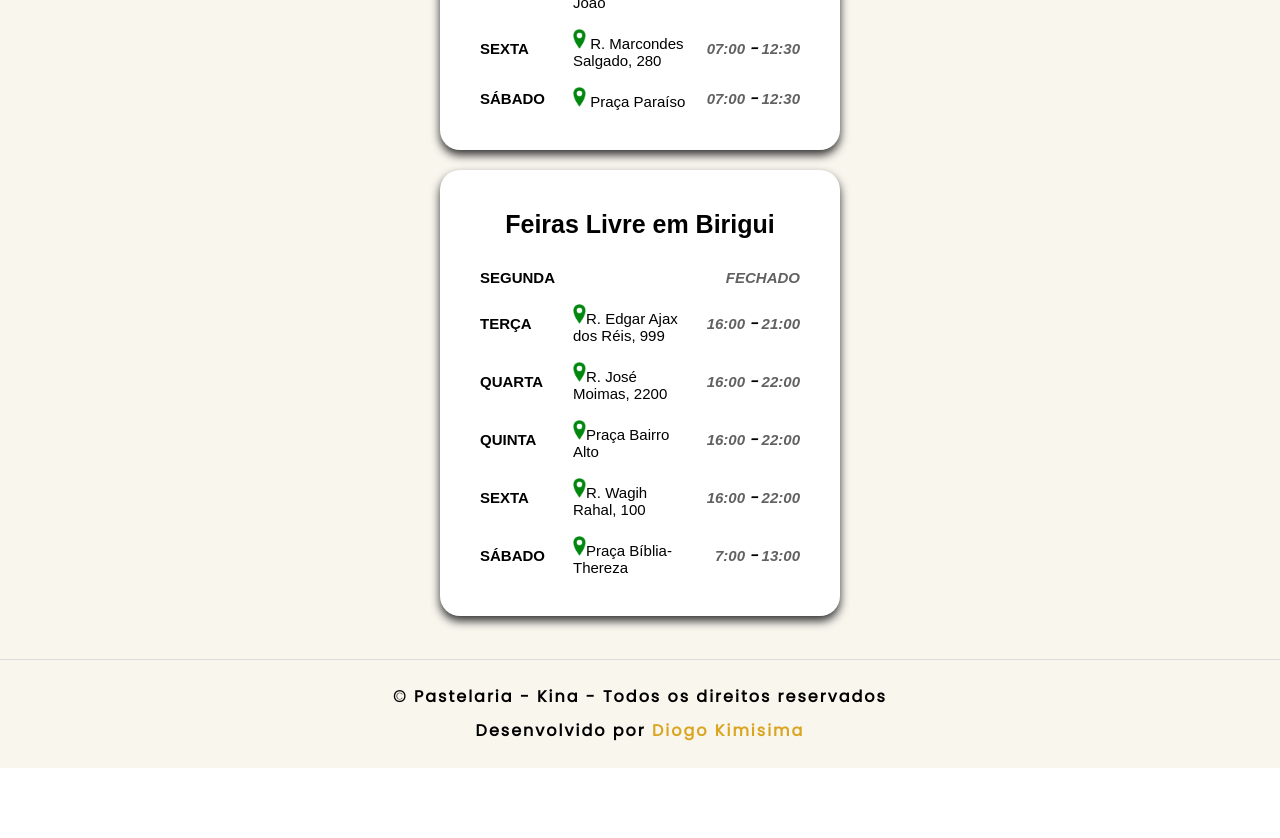
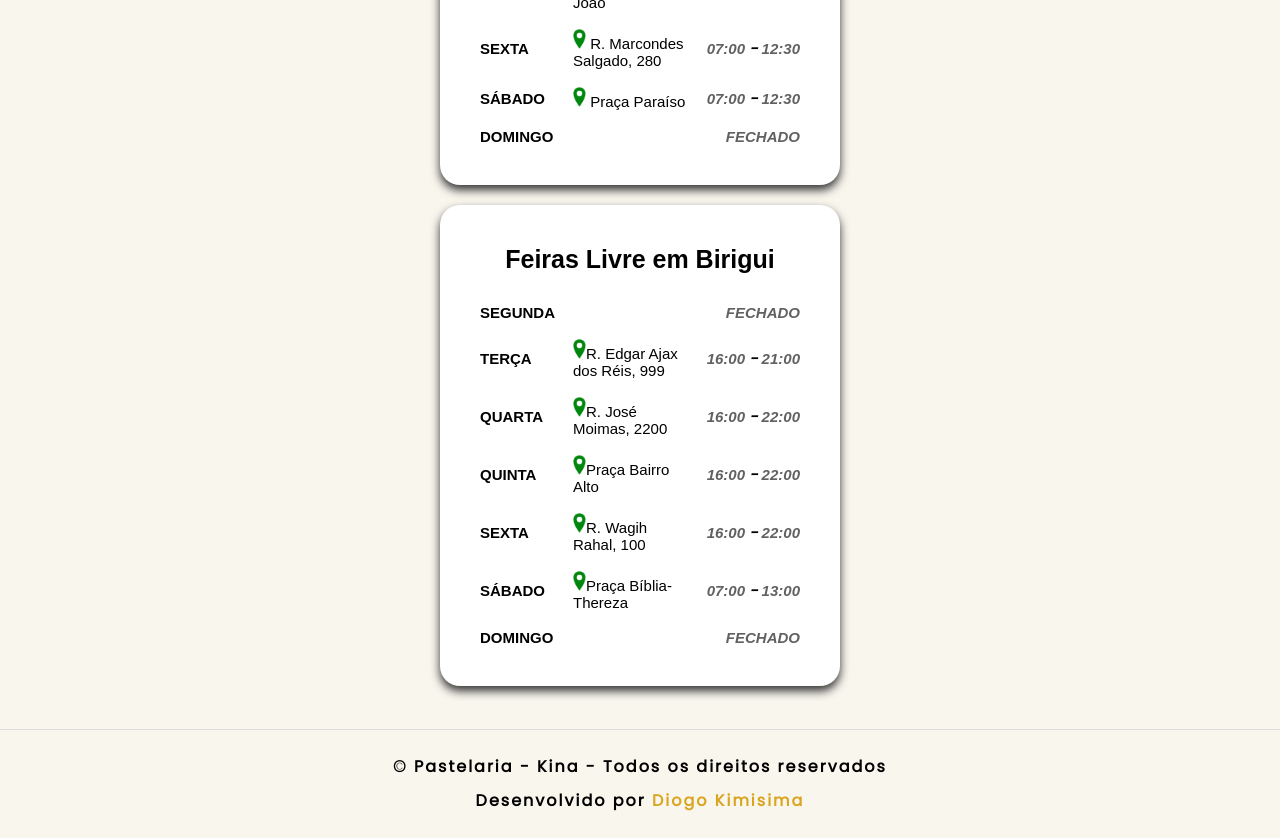
Before and after one commit to diogokimisima/Pastelaria-Kina, a React (Create React App) app: page / in a window 1280 px wide. Shown: the part 1880-2718 px from the top of the page. Before the commit the page ends 2648 px from the top, so only its background shows below. Built offline with nearby package versions, Linux system fonts and the light colour scheme.

Commit message:
Update index.jsx

```diff
--- a/src/Componentes/Horarios/index.jsx
+++ b/src/Componentes/Horarios/index.jsx
@@ -80,6 +80,11 @@ export default function Horarios() {
             <td className='endereco'><img src={local} alt="local"/> Praça Paraíso</td>
             <td className='horarios'>07:00 <span>-</span> 12:30</td>
           </tr>
+          <tr>
+            <td className='dia-da-semana'>DOMINGO</td>
+            <td></td>
+            <td className='horarios'>FECHADO</td>
+          </tr>
         </table>
       </section>
 
@@ -114,7 +119,12 @@ export default function Horarios() {
           <tr>
             <td className='dia-da-semana'>SÁBADO</td>
             <td className='endereco'><img src={local} alt="local"/>Praça Bíblia-Thereza</td>
-            <td className='horarios'>7:00 <span>-</span> 13:00</td>
+            <td className='horarios'>07:00 <span>-</span> 13:00</td>
+          </tr>
+          <tr>
+            <td className='dia-da-semana'>DOMINGO</td>
+            <td></td>
+            <td className='horarios'>FECHADO</td>
           </tr>
         </table>
       </section>
```
